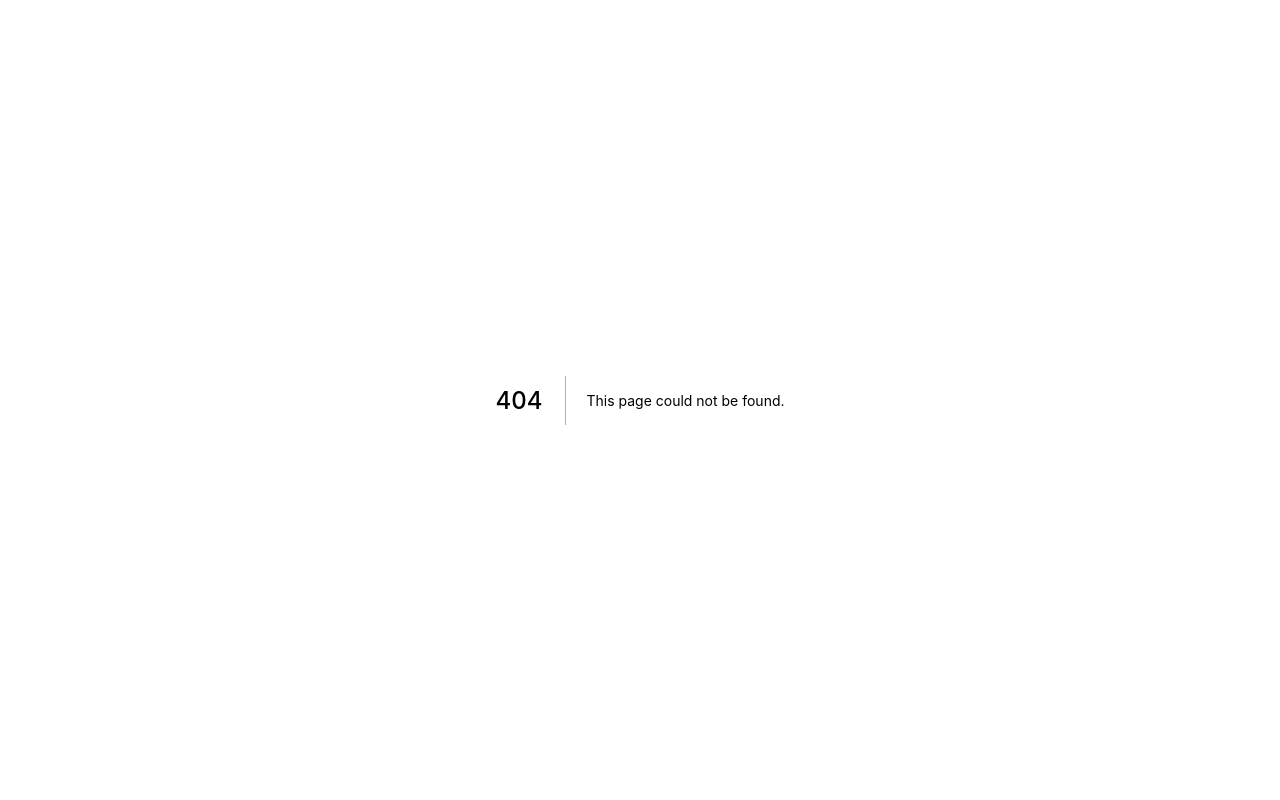
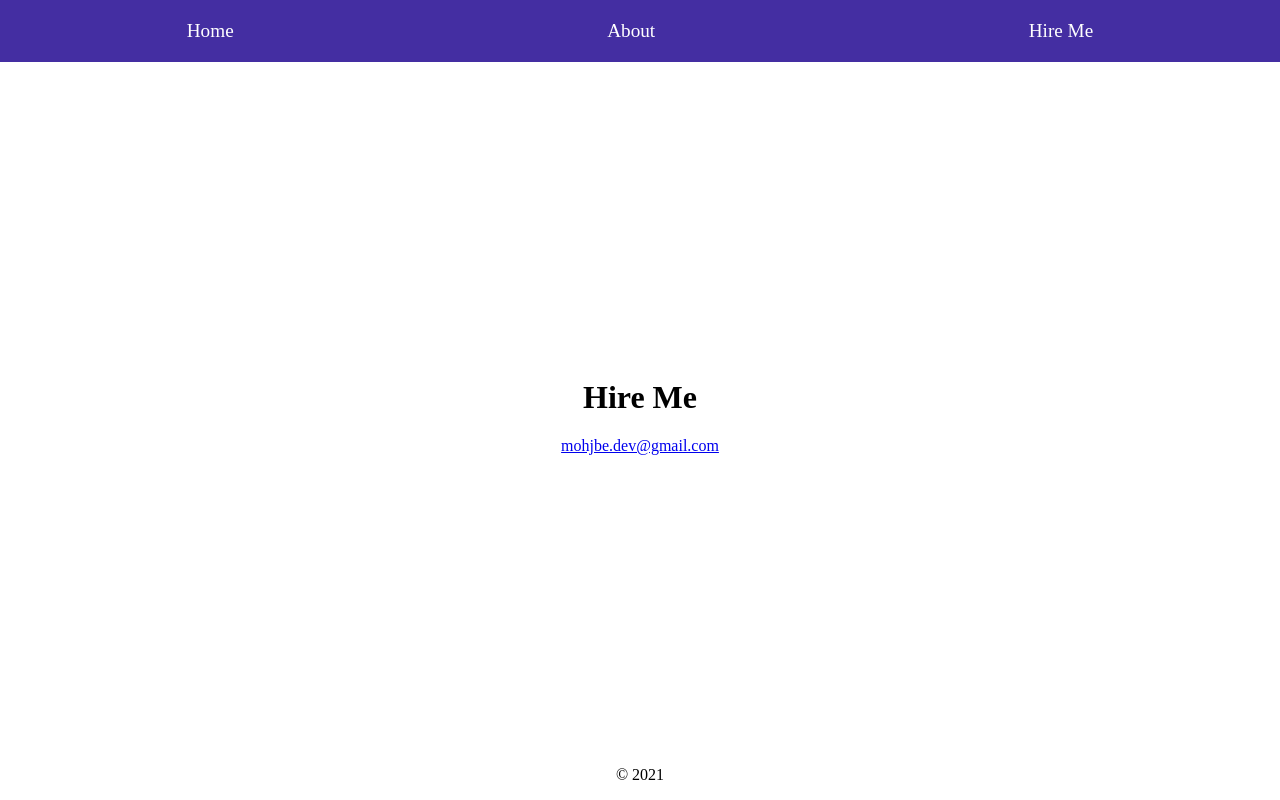
Before and after one commit to MohJaber93/first-next-app, a Next.js app: page /hireme in a window 1280 px wide. Before the commit this address had no page. Built offline with nearby package versions, Linux system fonts and the light colour scheme; a small style sheet from the web is missing.

Commit message:
create hireme page

```diff
--- /dev/null
+++ b/pages/hireme.js
@@ -0,0 +1,12 @@
+import React from "react";
+import Layout from "../components/Layout";
+
+const hireme = ({ children, title }) => {
+  return (
+    <Layout title="Hire Me">
+      <a href="milato:mohjbe.dev@gmail.com">mohjbe.dev@gmail.com</a>
+    </Layout>
+  );
+};
+
+export default hireme;
```
